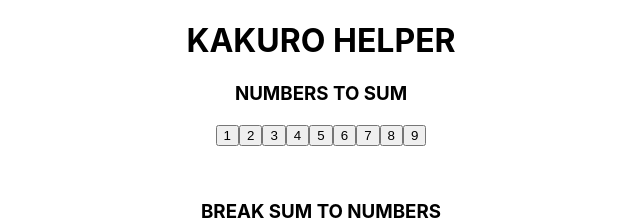
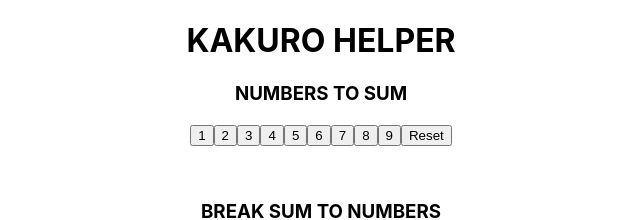
Before and after one commit to jasdang/kakuro-helper, a React (Create React App) app: page / in a window 1280 px wide. Shown: the top 220 px of the page, without its empty margins (319-959 px from the left). Built offline with nearby package versions, Linux system fonts and the light colour scheme.

Commit message:
add reset button

```diff
--- a/src/components/NumbersToSum.tsx
+++ b/src/components/NumbersToSum.tsx
@@ -20,13 +20,15 @@ const initialNumbersState: NumbersState = {
 
 type Action = {
   type: string
-  payload: number
+  payload?: number
 }
 
 const numbersReducer = (state: NumbersState, action: Action) => {
   switch (action.type) {
     case 'toggle':
-      return { ...state, [action.payload]: !state[action.payload] }
+      return { ...state, [action.payload!]: !state[action.payload!] }
+    case 'reset':
+      return initialNumbersState
     default:
       return state
   }
@@ -60,11 +62,19 @@ const NumbersToSum = (): JSX.Element => {
   const numbers = [1, 2, 3, 4, 5, 6, 7, 8, 9]
   const numberList = numbers.map((num) => <Number number={num} key={num} />)
 
+  const handleReset = () => {
+    numbersDispatch({ type: 'reset' })
+  }
   return (
     <span>
       <h3>NUMBERS TO SUM</h3>
       <NumbersContext.Provider value={{ numbersState, numbersDispatch }}>
-        <div>{numberList}</div>
+        <div>
+          {numberList}
+          <button type="button" onClick={handleReset}>
+            Reset
+          </button>
+        </div>
       </NumbersContext.Provider>
       <p>{shouldRenderSum && sum}</p>
     </span>
```
